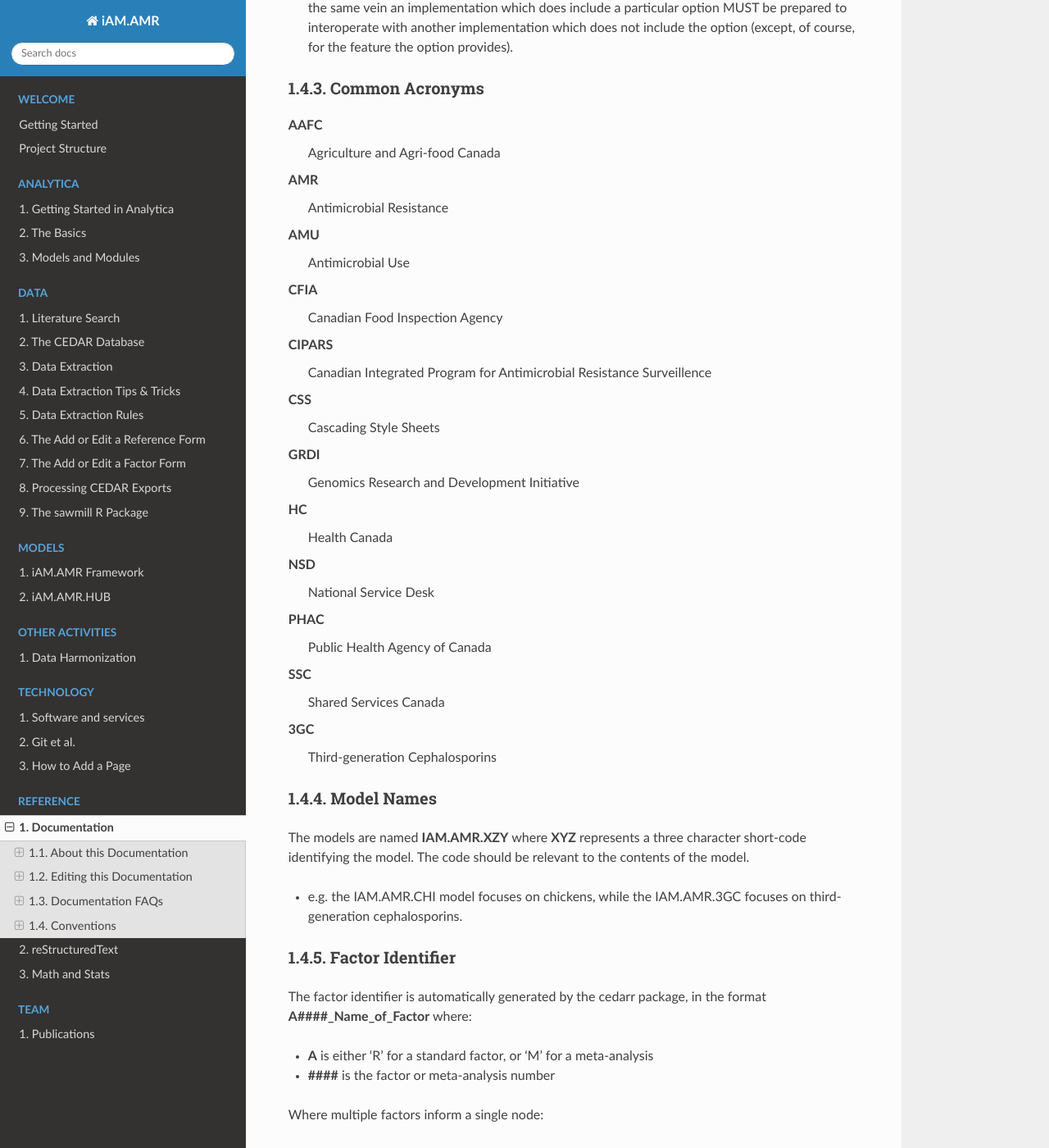
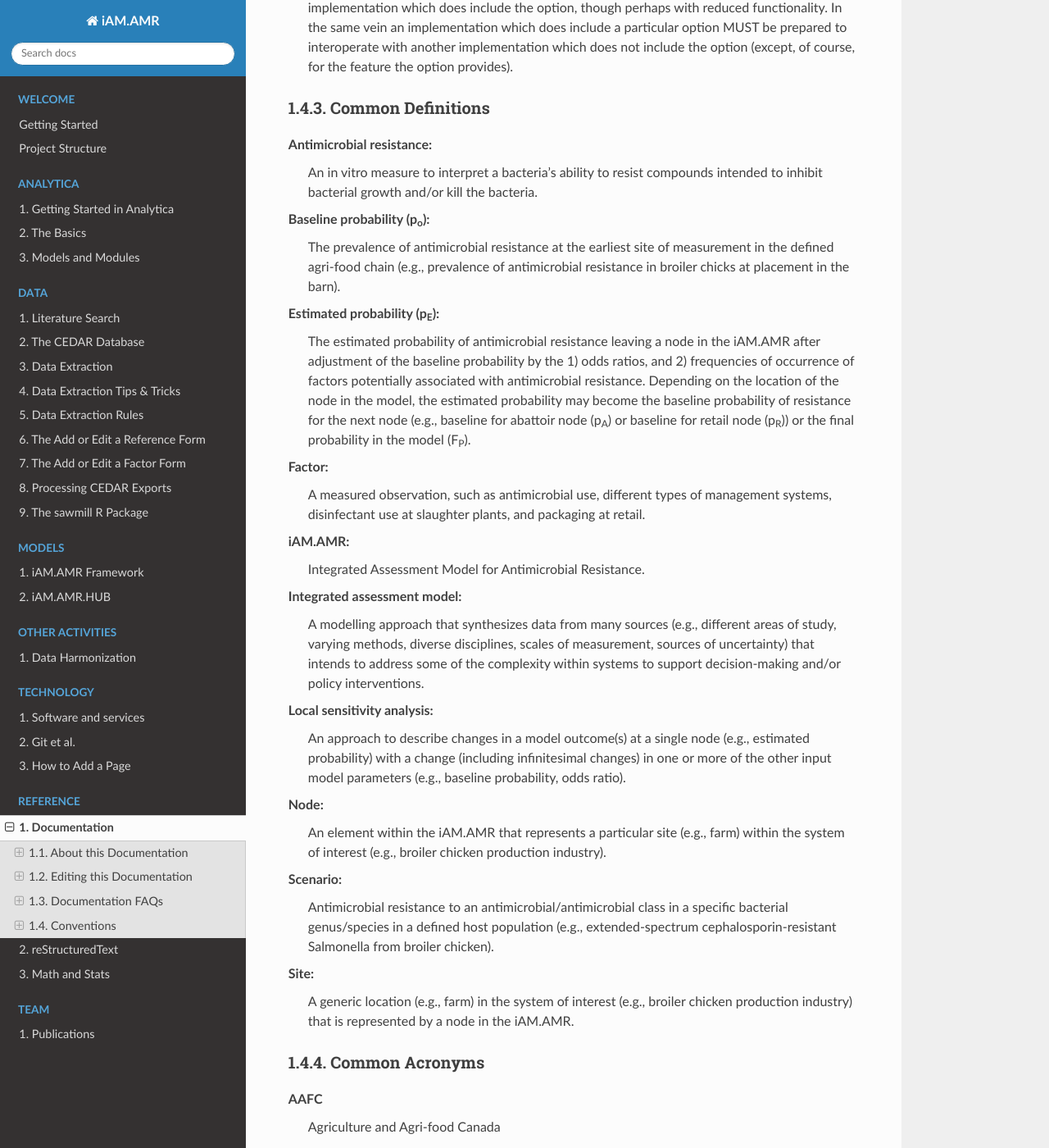
Before and after one commit to iAM-AMR/iAM.AMR.DOC, a Sphinx documentation site: the page built from source/10_reference/documentation.rst, in a window 1280 px wide and 1400 px high, scrolled down 4314 px. Shown: the whole window at 82% size. Built offline with Sphinx 7.4.7 and the Read the Docs theme 2.0.0, drawn with Linux system fonts in a browser that asks for light colours; pages that are not in the unit, such as notebooks, are missing from menus; a script that is not in the unit is left out; some of the changed text lies outside the part shown.

Commit message:
Added Common Definitions
List of common definitions from Colleen has been added to Conventions

```diff
--- a/source/10_reference/documentation.rst
+++ b/source/10_reference/documentation.rst
@@ -97,11 +97,12 @@ Appending a suffix on 'model' requires the insertion of a second 'l':
 
 - e.g. 'modeller'; 'modelling'
 
-The following should always be hyphenated:
+The following should always be hyphenated or (not hyphenated) as follows:
 
-- model-builder
-- end-user
-- farm-to-fork
+- Model-builder
+- End-user
+- Farm to fork pathway
+- Agri-food chain
 
 The following should always be capitalized:
 
@@ -129,6 +130,40 @@ SHOULD NOT
    This phrase, or the phrase "NOT RECOMMENDED" mean that there may exist valid reasons in particular circumstances when the particular behavior is acceptable or even useful, but the full implications should be understood and the case carefully weighed before implementing any behavior described with this label.
 MAY
    This word, or the adjective "OPTIONAL", mean that an item is truly optional. An implementation which does not include a particular option MUST be prepared to interoperate with another implementation which does include the option, though perhaps with reduced functionality. In the same vein an implementation which does include a particular option MUST be prepared to interoperate with another implementation which does not include the option (except, of course, for the feature the option provides).
+
+Common Definitions
+~~~~~~~~~~~~~~~~~~
+
+Antimicrobial resistance:
+   An in vitro measure to interpret a bacteria’s ability to resist compounds intended to inhibit bacterial growth and/or kill the bacteria.
+
+Baseline probability (p\ :sub:`o`\):
+   The prevalence of antimicrobial resistance at the earliest site of measurement in the defined agri-food chain (e.g., prevalence of antimicrobial resistance in broiler chicks at placement in the barn).
+
+Estimated probability (p\ :sub:`E`\):
+   The estimated probability of antimicrobial resistance leaving a node in the iAM.AMR after adjustment of the baseline probability by the 1) odds ratios, and 2) frequencies of occurrence of factors potentially associated with antimicrobial resistance. Depending on the location of the node in the model, the estimated probability may become the baseline probability of resistance for the next node (e.g., baseline for abattoir node (p\ :sub:`A`\) or baseline for retail node (p\ :sub:`R`\)) or the final probability in the model (F\ :sub:`P`\).
+
+Factor:
+   A measured observation, such as antimicrobial use, different types of management systems, disinfectant use at slaughter plants, and packaging at retail.
+
+iAM.AMR:
+   Integrated Assessment Model for Antimicrobial Resistance.
+
+Integrated assessment model:
+   A modelling approach that synthesizes data from many sources (e.g., different areas of study, varying methods, diverse disciplines, scales of measurement, sources of uncertainty) that intends to address some of the complexity within systems to support decision-making and/or policy interventions.
+
+Local sensitivity analysis:
+   An approach to describe changes in a model outcome(s) at a single node (e.g., estimated probability) with a change (including infinitesimal changes) in one or more of the other input model parameters (e.g., baseline probability, odds ratio).
+
+Node:
+   An element within the iAM.AMR that represents a particular site (e.g., farm) within the system of interest (e.g., broiler chicken production industry).
+
+Scenario:
+   Antimicrobial resistance to an antimicrobial/antimicrobial class in a specific bacterial genus/species in a defined host population (e.g., extended-spectrum cephalosporin-resistant Salmonella from broiler chicken).
+
+Site:
+   A generic location (e.g., farm) in the system of interest (e.g., broiler chicken production industry) that is represented by a node in the iAM.AMR.
+
 
 Common Acronyms
 ~~~~~~~~~~~~~~~
@@ -170,17 +205,17 @@ SSC
 
 Model Names
 ~~~~~~~~~~~
-The models are named **IAM.AMR.XZY** where **XYZ** represents a three character short-code identifying the model. The code should be relevant to the contents of the model.
+The models are named **iAM.AMR.XZY** where **XYZ** represents a three character short-code identifying the model. The code should be relevant to the contents of the model.
 
-* e.g. the IAM.AMR.CHI model focuses on chickens, while the IAM.AMR.3GC focuses on third-generation cephalosporins.
+* e.g. the iAM.AMR.CHI model focuses on chickens, while the iAM.AMR.3GC focuses on third-generation cephalosporins.
 
 
 Factor Identifier
 ~~~~~~~~~~~~~~~~~
-The factor identifier is automatically generated by the cedarr package, in the format **A####_Name_of_Factor** where:
+The factor identifier is automatically generated by the :ref:`sawmill R package <data_extraction/Sawmill:The sawmill R Package>`, in the format **A#####_Name_of_Factor** where:
 
 * **A** is either 'R' for a standard factor, or 'M' for a meta-analysis
-* **####** is the factor or meta-analysis number
+* **#####** is the factor or meta-analysis number
 
 Where multiple factors inform a single node:
 
```
